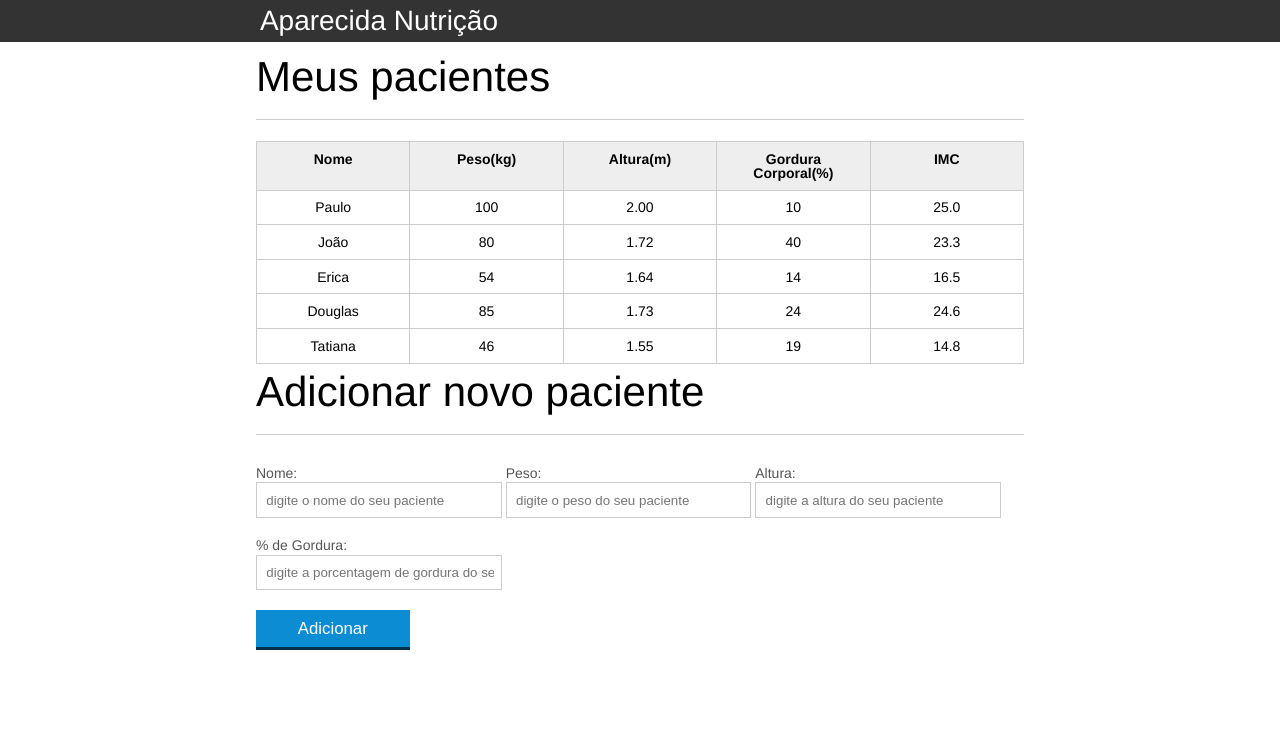
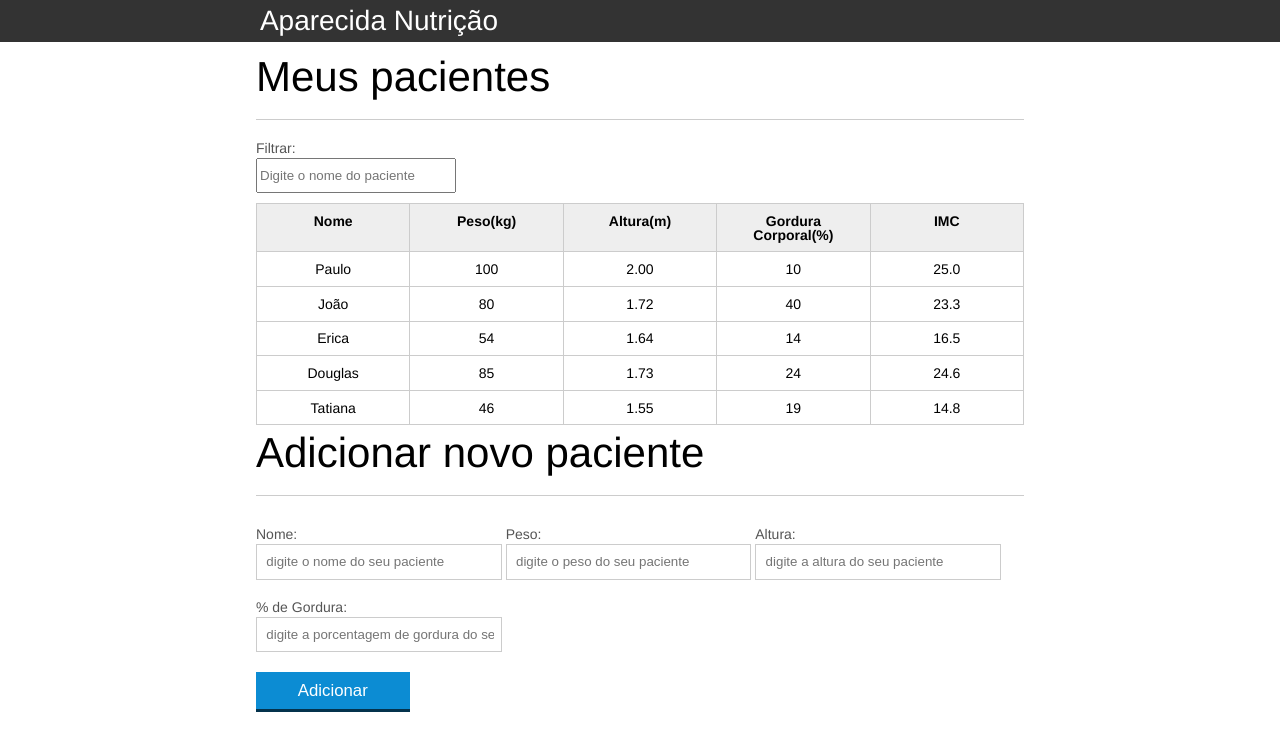
Before and after one commit to joilsonLeal/rota-node, a plain HTML site: page introducao-javascript/index.html in a window 1280 px wide. Drawn offline with Linux system fonts and the light colour scheme.

Commit message:
chore: adiciona input de filtro e style

```diff
--- a/introducao-javascript/css/index.css
+++ b/introducao-javascript/css/index.css
@@ -145,3 +145,9 @@ button[disabled=disabled], button:disabled {
     opacity: 0;
     transition: 0.5s;
 }
+
+#filtrar-tabela {
+	width: 200px;
+	height: 35px;
+	margin-bottom: 10px;
+}
--- a/introducao-javascript/index.html
+++ b/introducao-javascript/index.html
@@ -18,6 +18,8 @@
 		<main>
 			<section class="container">
 				<h2>Meus pacientes</h2>
+				<label for="filtrar-tabela">Filtrar:</label>
+				<input type="text" name="filtro" id="filtrar-tabela" placeholder="Digite o nome do paciente">
 				<table>
 					<thead>
 						<tr>
```
